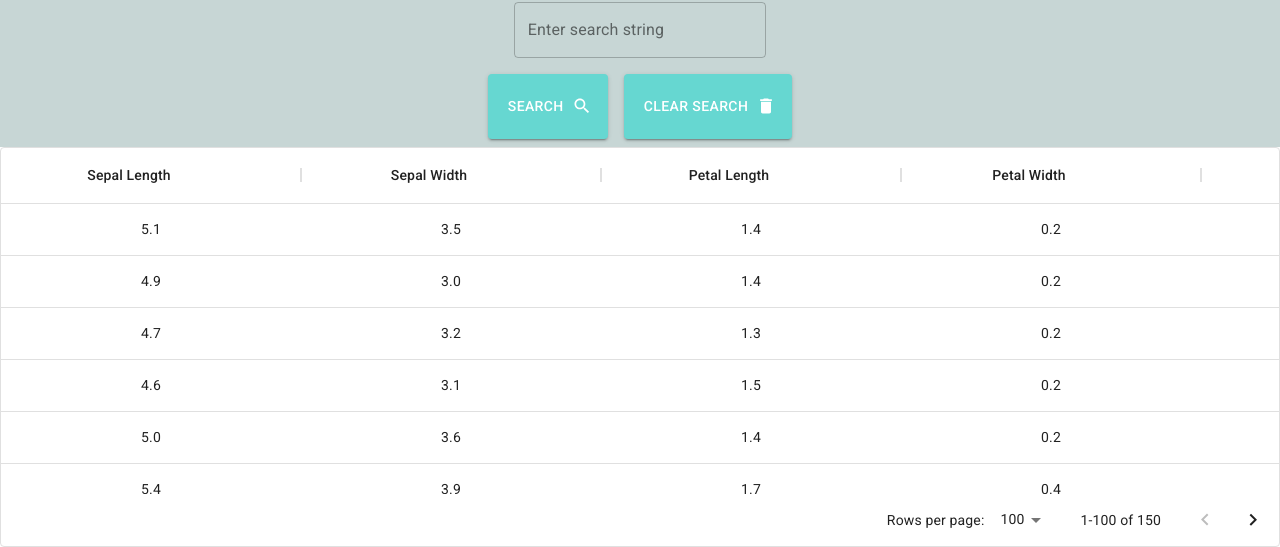
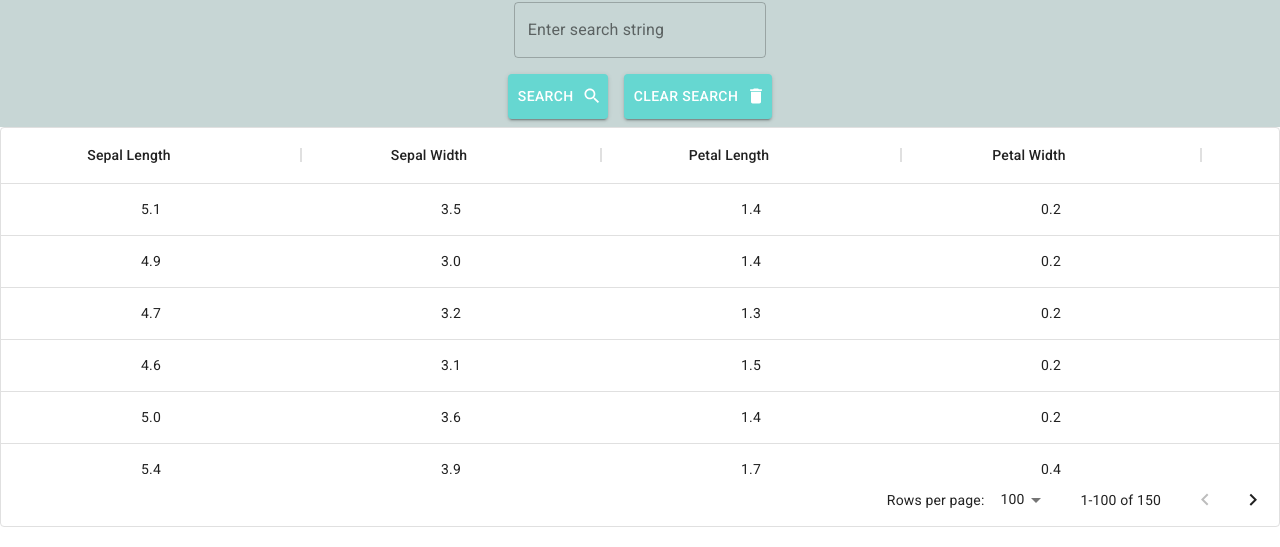
Before and after one commit to vinivarghese/micado-react-app, a React (Create React App) app: page / in a window 1280 px wide. Shown: the part 361-908 px from the top of the page. Built offline with nearby package versions, Linux system fonts and the light colour scheme.

Commit message:
Added isLoading and tooltip

```diff
--- a/src/components/CsvDataGrid/CsvDataGrid.tsx
+++ b/src/components/CsvDataGrid/CsvDataGrid.tsx
@@ -1,6 +1,8 @@
 import React, { useEffect, useState } from "react";
 import { csv } from "d3";
 import { DataGrid, Columns } from "@material-ui/data-grid";
+import LinearProgress from "@material-ui/core/LinearProgress";
+import { makeStyles, Theme, createStyles } from "@material-ui/core/styles";
 
 interface Props {
 	searchQuery: string;
@@ -15,10 +17,25 @@ interface CsvData {
 	species: string;
 }
 
+const useStyles = makeStyles((theme: Theme) =>
+	createStyles({
+		root: {
+			width: "100%",
+			"& > * + *": {
+				marginTop: theme.spacing(2),
+			},
+		},
+	})
+);
+
 const CsvDataGrid: React.FC<Props> = ({ searchQuery }) => {
 	const [csvData, setCsvData] = useState<CsvData[]>([]);
+	const [isLoading, setIsLoading] = useState<boolean>(false);
+
+	const classes = useStyles();
 
 	useEffect(() => {
+		setIsLoading(true);
 		const fileUrl = "iris_sample.csv";
 		csv(fileUrl).then((data: any) => {
 			const filteredCsvData: CsvData[] = [];
@@ -41,6 +58,7 @@ const CsvDataGrid: React.FC<Props> = ({ searchQuery }) => {
 			});
 			setCsvData(csv);
 		});
+		setIsLoading(false);
 	}, [searchQuery]);
 
 	const columns: Columns = [
@@ -86,6 +104,12 @@ const CsvDataGrid: React.FC<Props> = ({ searchQuery }) => {
 	];
 
 	return (
+		<div>
+			{isLoading && (
+				<div className={classes.root}>
+					<LinearProgress color="primary" />
+				</div>
+			)}
 			<div
 				className="CsvDataGrid"
 				style={{ height: 400, width: "100%", textAlign: "center" }}
@@ -94,7 +118,8 @@ const CsvDataGrid: React.FC<Props> = ({ searchQuery }) => {
 					style={{ display: "flex", height: "100%", justifyContent: "center" }}
 				>
 					<div style={{ flexGrow: 1 }}>
-					<DataGrid rows={csvData} columns={columns} />
+						<DataGrid rows={csvData} columns={columns} disableColumnFilter />
+					</div>
 				</div>
 			</div>
 		</div>
--- a/src/components/SearchBox/SearchBox.tsx
+++ b/src/components/SearchBox/SearchBox.tsx
@@ -6,6 +6,7 @@ import DeleteIcon from "@material-ui/icons/Delete";
 import SearchIcon from "@material-ui/icons/Search";
 import { SearchQuery } from "../../common/interfaces/SearchQuery";
 import "./SearchBox.css";
+import Tooltip from "@material-ui/core/Tooltip";
 
 interface Props {
 	SetSearchQuery: (searchQuery: SearchQuery) => void;
@@ -22,7 +23,8 @@ const useStyles = makeStyles((theme: Theme) =>
 		button: {
 			margin: theme.spacing(1),
 			backgroundColor: "#66d7d1",
-			padding: "20px",
+			padding: "10px",
+			size: "medium",
 		},
 	})
 );
@@ -67,6 +69,10 @@ const SearchBox: React.FC<Props> = ({ SetSearchQuery }) => {
 			/>
 
 			<form className={classes.root} noValidate autoComplete="off">
+				<Tooltip
+					title="Search is available only on string columns"
+					placement="right"
+				>
 					<TextField
 						id="outlined-basic"
 						label="Enter search string"
@@ -74,6 +80,7 @@ const SearchBox: React.FC<Props> = ({ SetSearchQuery }) => {
 						onChange={onTextChangeEvent}
 						value={searchString}
 					/>
+				</Tooltip>
 			</form>
 
 			<Button
```
Lines whose indentation alone changed are shown as unchanged.
